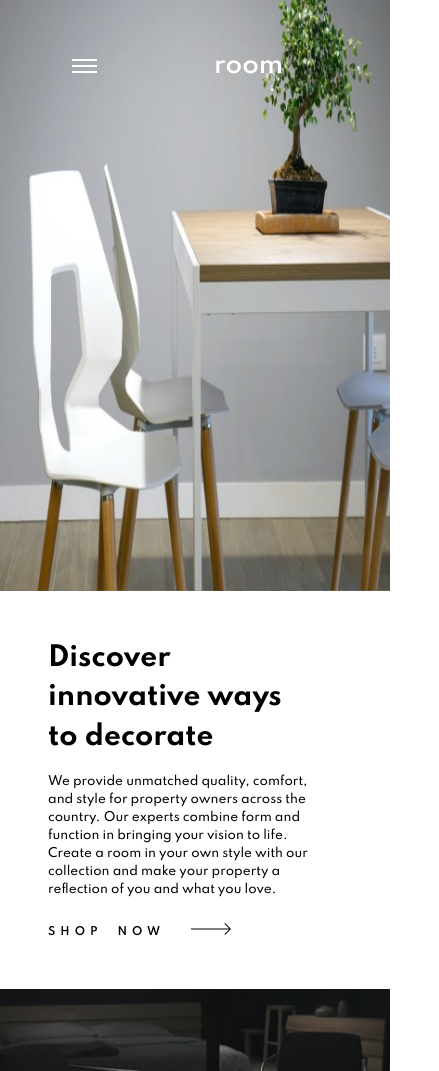
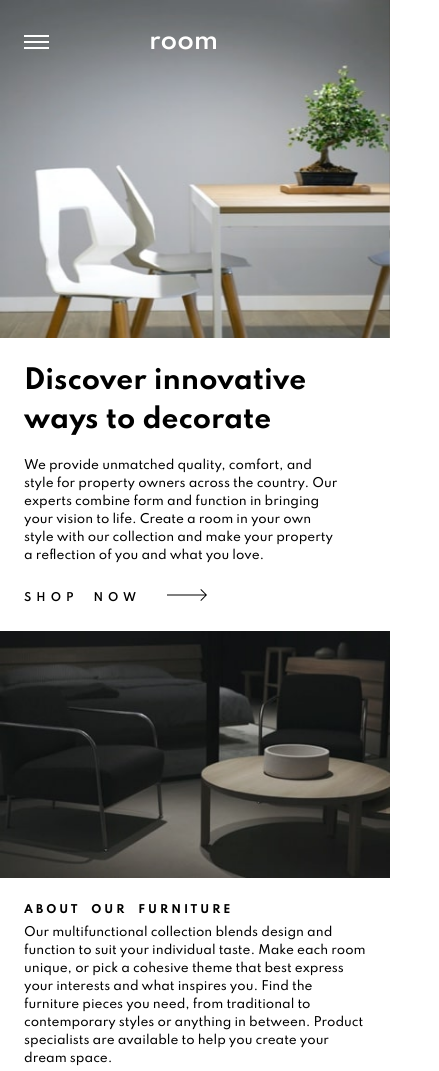
Before and after one commit to LucianaMurimi/room, a plain HTML site: page index.html in a window 390 px wide. Shown: the top 1071 px of the page, 439 px wide, since content can reach past the window. Drawn offline with nearby package versions, Linux system fonts and the light colour scheme.

Commit message:
mobile responsiveness

```diff
--- a/css/styles.scss
+++ b/css/styles.scss
@@ -79,6 +79,15 @@ body {
         max-height: 70vh;
     }
 }
+@media screen and (max-width: 768px) {
+    .section-1 {
+        min-height: 40vh;
+        min-width: 100vw;
+    }
+    .section-3, .section-5 {
+        max-height: 50vh;
+    }
+}
 .section-1 {
     img {
         height: 65vh;
@@ -90,6 +99,12 @@ body {
     @media screen and (max-width: 1025px) {
         img {
             height: 70vh;
+            width: 100vw;
+        }
+    }
+    @media screen and (max-width: 768px) {
+        img {
+            height: 40vh;
             width: 100vw;
         }
     }
@@ -306,12 +321,25 @@ button {
 }
 
 @media screen and (max-width: 768px) {
+    /* mobile images */
+    .bottom {
+        content: url("../images/mobile-image-hero-3.jpg");
+    }
+    .mid {
+        content: url("../images/mobile-image-hero-2.jpg");
+    }
+    .top {
+        content: url("../images/mobile-image-hero-1.jpg");
+    }
+    nav, .section-1, .section-2, .section-4 {
+        padding: 2em;
+    }
     nav {
         display: flex;
         flex-direction: row;
     }
     li:first-child {
-        padding-left: 30vw;
+        padding-left: 100px;
     }
     // MENU ICON
     .menu-icon {
--- a/index.html
+++ b/index.html
@@ -93,7 +93,7 @@
       Challenge by <a href="https://www.frontendmentor.io?ref=challenge" target="_blank">Frontend Mentor</a>.
       Coded by <a href="#" target="_blank">Luciana Murimi</a>.
     </div> -->
-    <script src="./index.js"></script>
+    <script src="./app.js"></script>
   </div>
 </body>
 </html>
```
Also changed, not shown: css/styles.css, 1 other file.
